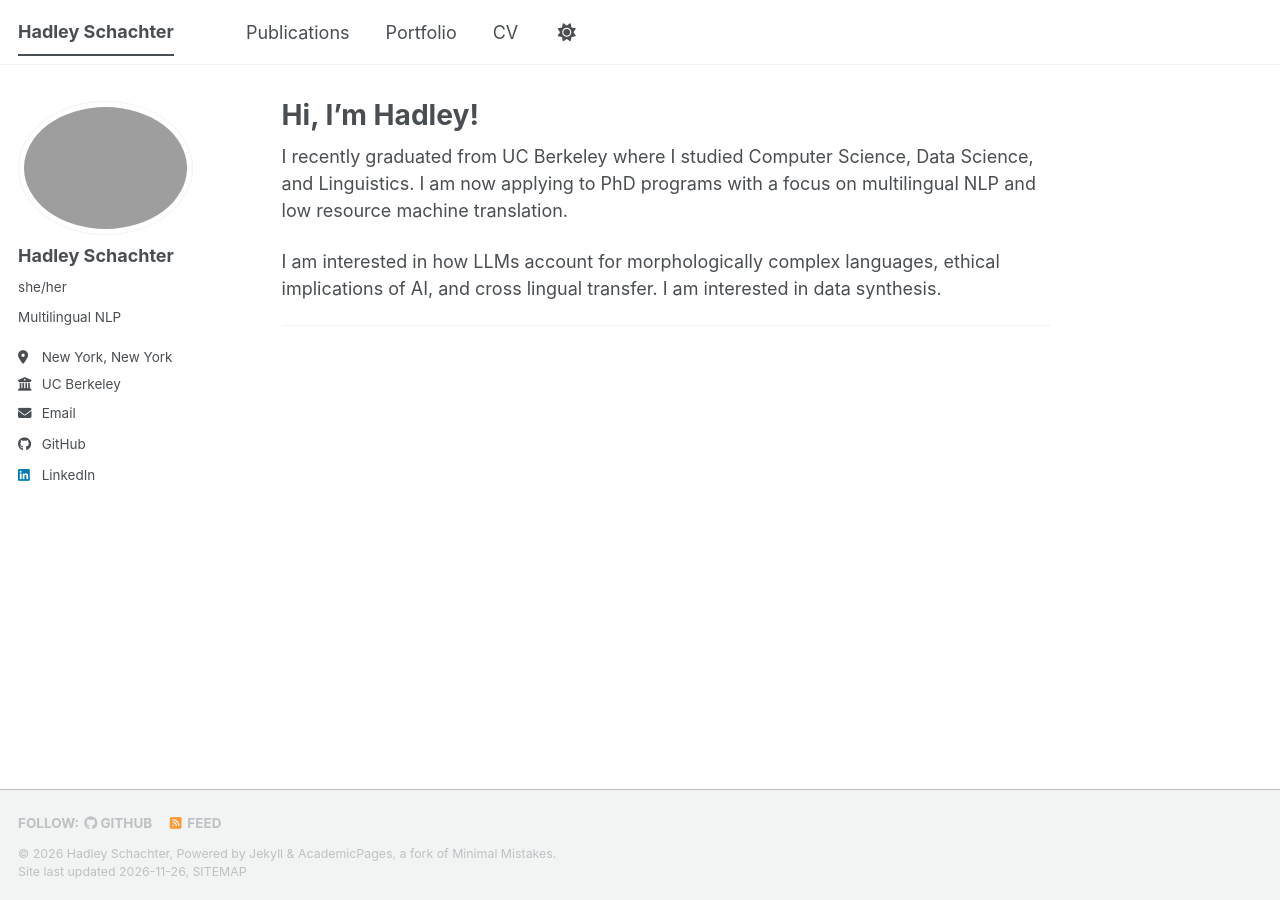
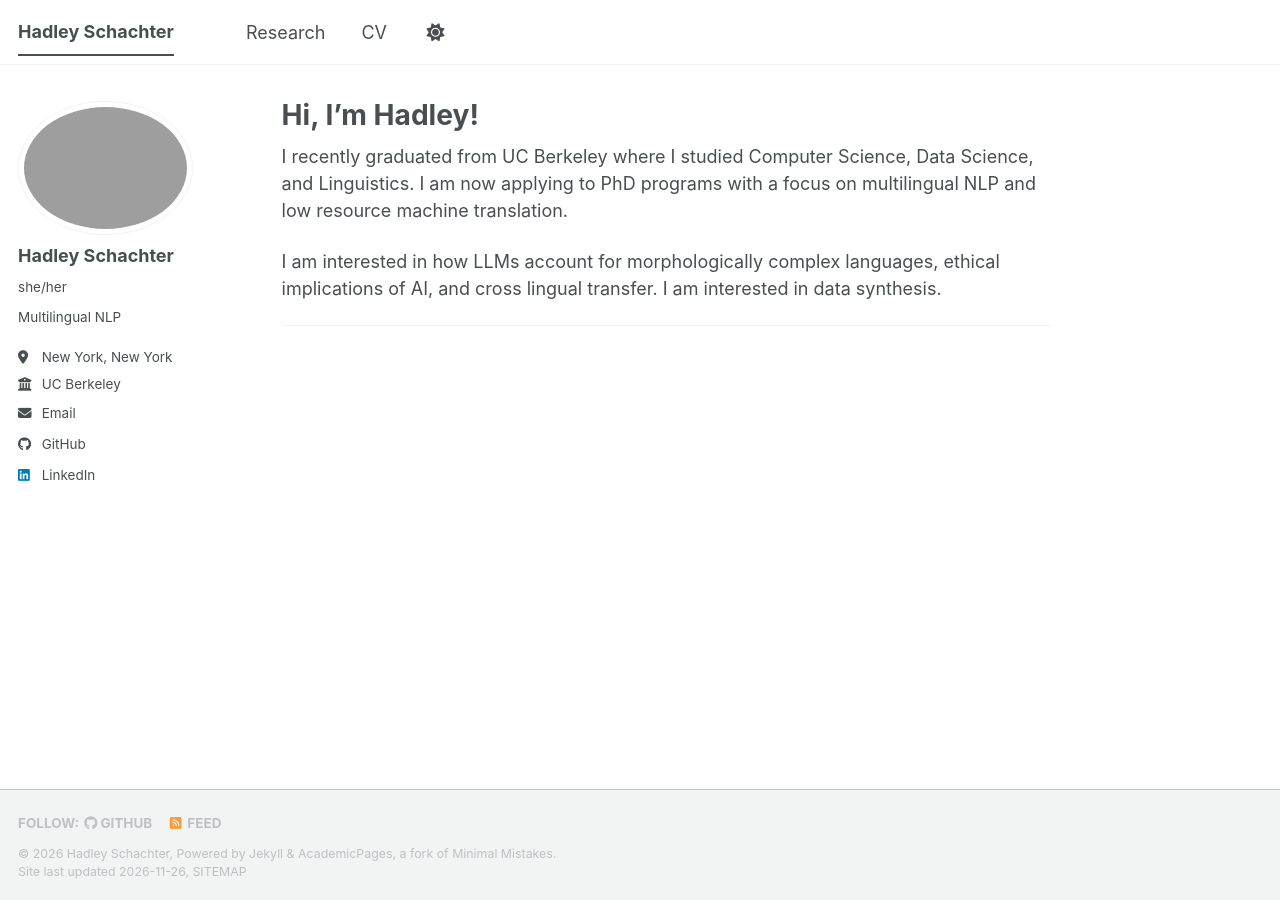
Before and after one commit to hadleyschachter/hadleyschachter.github.io, a Jekyll site: the page built from _pages/about.md, in a window 1280 px wide. Built offline with Jekyll 4.4.1, drawn with Linux system fonts in a browser that asks for light colours; a script bundle is joined from its source files by our own code; a style sheet for code colours, icons or effects is not loaded.

Commit message:
changed name of nav bar

```diff
--- a/_data/navigation.yml
+++ b/_data/navigation.yml
@@ -8,7 +8,7 @@
 #      Markdown formatted page while the second is generated using JSON.
 
 main:
-  - title: "Publications"
+  - title: "Research"
     url: /publications/
 
   # - title: "Talks"
@@ -17,8 +17,8 @@ main:
   # - title: "Teaching"
   #   url: /teaching/
 
-  - title: "Portfolio"
-    url: /portfolio/
+  # - title: "Portfolio"
+  #   url: /portfolio/
 
   # - title: "Blog Posts"
   #   url: /year-archive/
```
